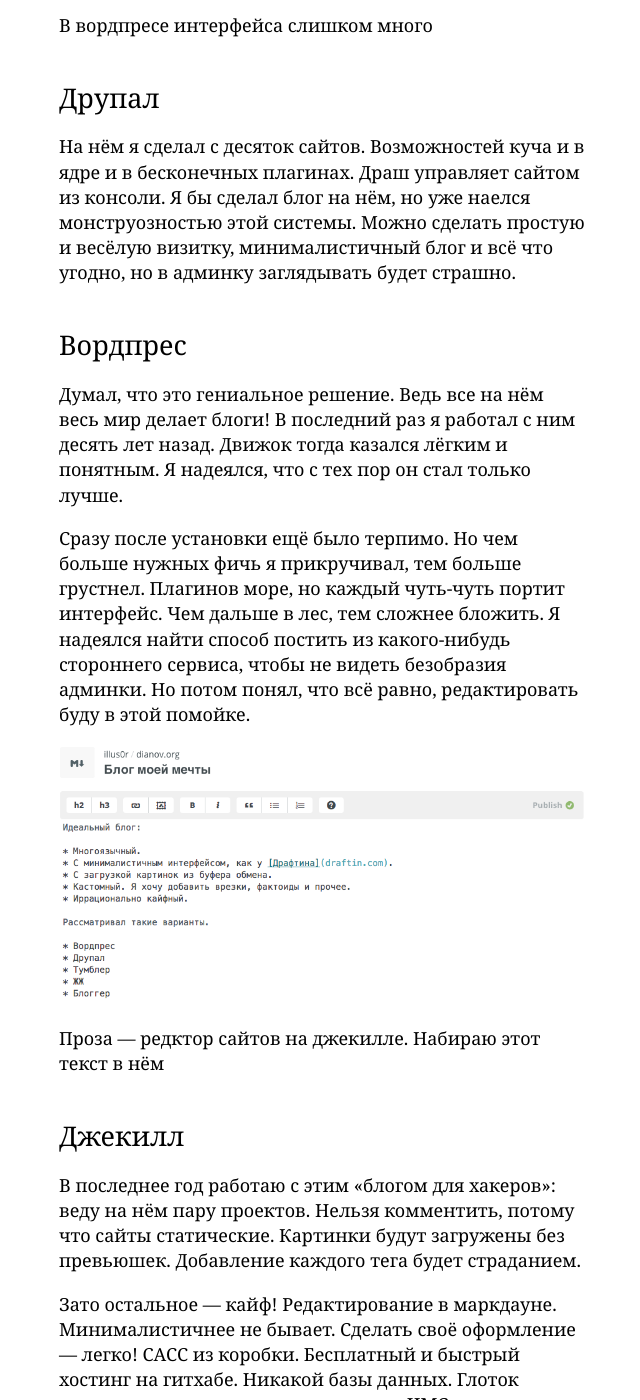
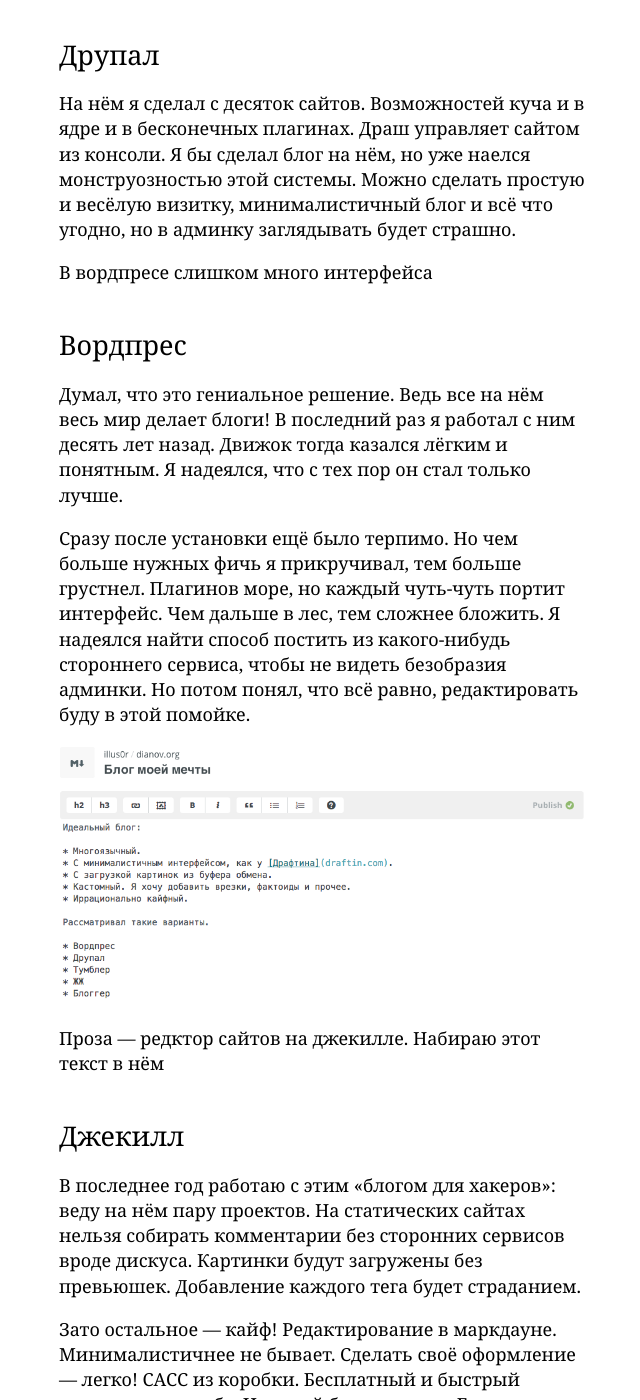
Before and after one commit to illus0r/dianov.org, a Jekyll site: the page built from pages/index.html, in a window 1280 px wide and 1400 px high, scrolled down 860 px. Shown: the whole window, without its empty margins (454-1094 px from the left). Built offline with Jekyll 4.4.1, drawn with Linux system fonts in a browser that asks for light colours; some of the changed lines change nothing that is shown; some of the changed text lies outside the part shown.

Commit message:
Updated 2016-08-27-blog-moej-mechty.md

```diff
--- a/_posts/2016-08-27-blog-moej-mechty.md
+++ b/_posts/2016-08-27-blog-moej-mechty.md
@@ -12,22 +12,22 @@
 * Кастомный. Я хочу добавить врезки, фактоиды и прочее.
 * Иррационально кайфный.
 
-Рассматривал такие варианты.
+Рассматривал варианты:
 
-* Вордпрес
-* Друпал
-* Тумблер
-* ЖЖ
-* Блоггер
+* вордпрес,
+* друпал,
+* тумблер,
+* ЖЖ,
+* блоггер.
 
 ![wordpress]({{site.baseurl}}/media/wordpress.png)
-
-В вордпресе интерфейса слишком много
-{:.caption}
 
 Друпал
 ---
 На нём я сделал с десяток сайтов. Возможностей куча и в ядре и в бесконечных плагинах. Драш управляет сайтом из консоли. Я бы сделал блог на нём, но уже наелся монструозностью этой системы. Можно сделать простую и весёлую визитку, минималистичный блог и всё что угодно, но в админку заглядывать будет страшно.
+
+В вордпресе слишком много интерфейса
+{:.caption}
 
 Вордпрес
 ---
@@ -42,7 +42,7 @@
 
 Джекилл
 ---
-В последнее год работаю с этим «блогом для хакеров»: веду на нём пару проектов. Нельзя комментить, потому что сайты статические. Картинки будут загружены без превьюшек. Добавление каждого тега будет страданием.
+В последнее год работаю с этим «блогом для хакеров»: веду на нём пару проектов. На статических сайтах нельзя собирать комментарии без сторонних сервисов вроде дискуса. Картинки будут загружены без превьюшек. Добавление каждого тега будет страданием.
 
 Зато остальное — кайф! Редактирование в маркдауне. Минималистичнее не бывает. Сделать своё оформление — легко! САСС из коробки. Бесплатный и быстрый хостинг на гитхабе. Никакой базы данных. Глоток свежего воздуха после монструозных ЦМС.
 
```
